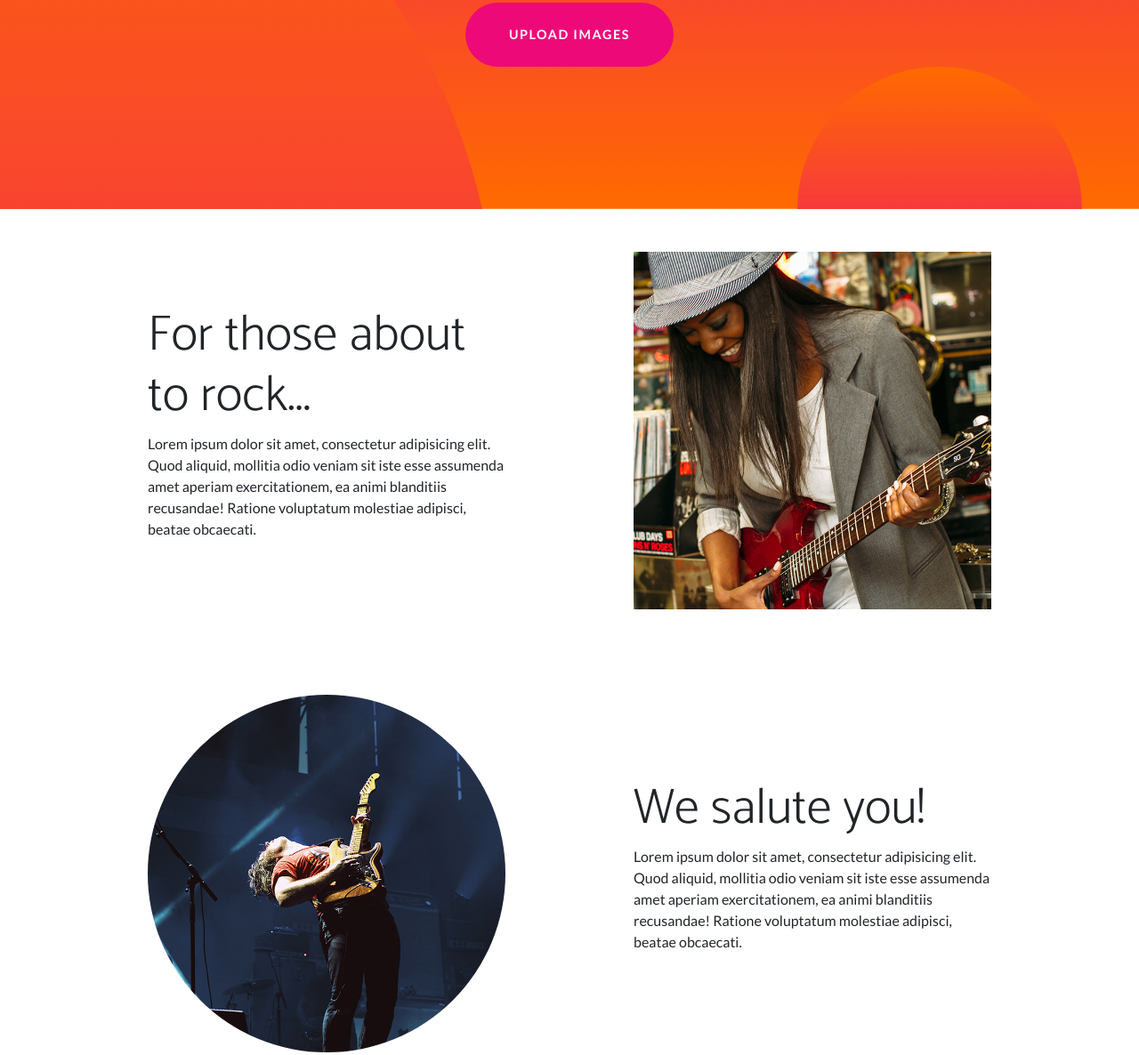
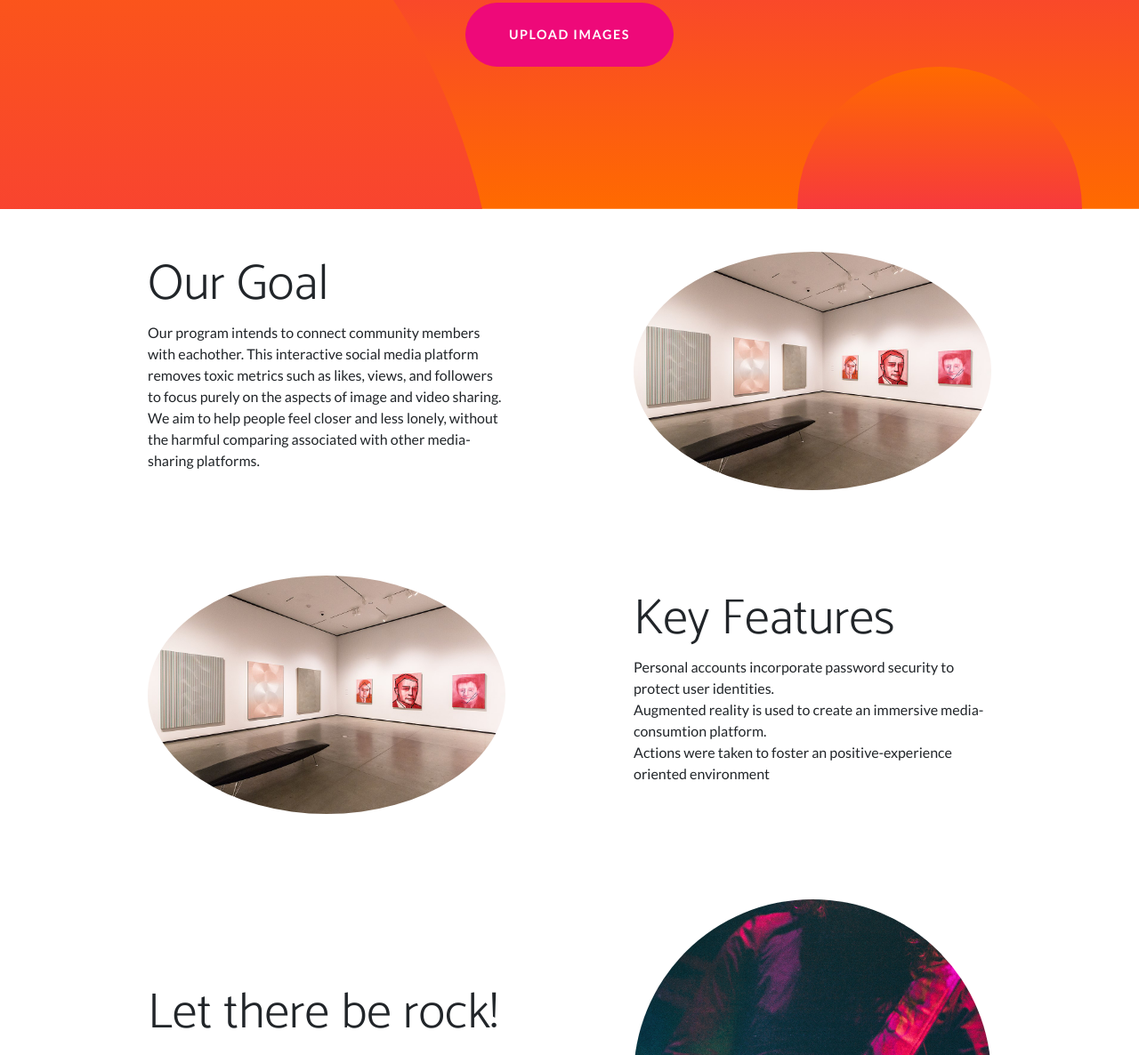
Before and after one commit to victorsandru/qhacks2022, a plain HTML site: page index.html in a window 1280 px wide. Shown: the part 452-1638 px from the top of the page at 89% size. Drawn offline with nearby package versions, Linux system fonts and the light colour scheme.

Commit message:
added image and updated text in description boxes

```diff
--- a/index.html
+++ b/index.html
@@ -48,12 +48,12 @@
             <div class="container px-5">
                 <div class="row gx-5 align-items-center">
                     <div class="col-lg-6 order-lg-2">
-                        <div class="p-5"><img class="img-fluid " src="assets/img/01.jpg" alt="..." /></div>
+                        <div class="p-5"><img class="img-fluid rounded-circle" src="assets/img/04.jpeg" alt="..." /></div>
                     </div>
                     <div class="col-lg-6 order-lg-1">
                         <div class="p-5">
-                            <h2 class="display-4">For those about to rock...</h2>
-                            <p>Lorem ipsum dolor sit amet, consectetur adipisicing elit. Quod aliquid, mollitia odio veniam sit iste esse assumenda amet aperiam exercitationem, ea animi blanditiis recusandae! Ratione voluptatum molestiae adipisci, beatae obcaecati.</p>
+                            <h2 class="display-4">Our Goal</h2>
+                            <p>Our program intends to connect community members with eachother. This interactive social media platform removes toxic metrics such as likes, views, and followers to focus purely on the aspects of image and video sharing. We aim to help people feel closer and less lonely, without the harmful comparing associated with other media-sharing platforms.</p>
                         </div>
                     </div>
                 </div>
@@ -64,12 +64,14 @@
             <div class="container px-5">
                 <div class="row gx-5 align-items-center">
                     <div class="col-lg-6">
-                        <div class="p-5"><img class="img-fluid rounded-circle" src="assets/img/02.jpg" alt="..." /></div>
+                        <div class="p-5"><img class="img-fluid rounded-circle" src="assets/img/04.jpeg" alt="..." /></div>
                     </div>
                     <div class="col-lg-6">
                         <div class="p-5">
-                            <h2 class="display-4">We salute you!</h2>
-                            <p>Lorem ipsum dolor sit amet, consectetur adipisicing elit. Quod aliquid, mollitia odio veniam sit iste esse assumenda amet aperiam exercitationem, ea animi blanditiis recusandae! Ratione voluptatum molestiae adipisci, beatae obcaecati.</p>
+                            <h2 class="display-4">Key Features</h2>
+                            <p>Personal accounts incorporate password security to protect user identities. <br>
+                                Augmented reality is used to create an immersive media-consumtion platform. <br>
+                                Actions were taken to foster an positive-experience oriented environment</p>
                         </div>
                     </div>
                 </div>
```
Also changed, not shown: assets/img/04.jpeg (added).
